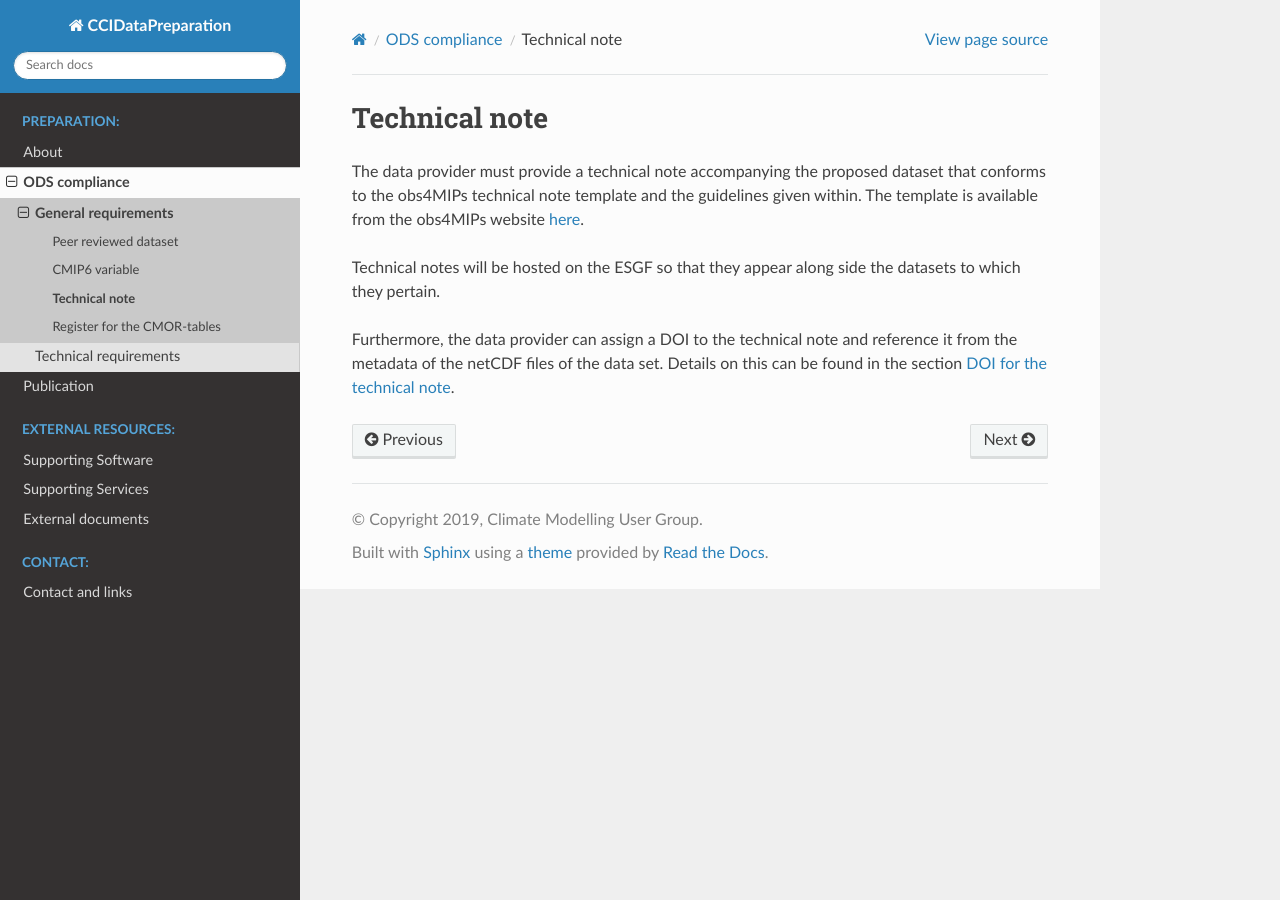
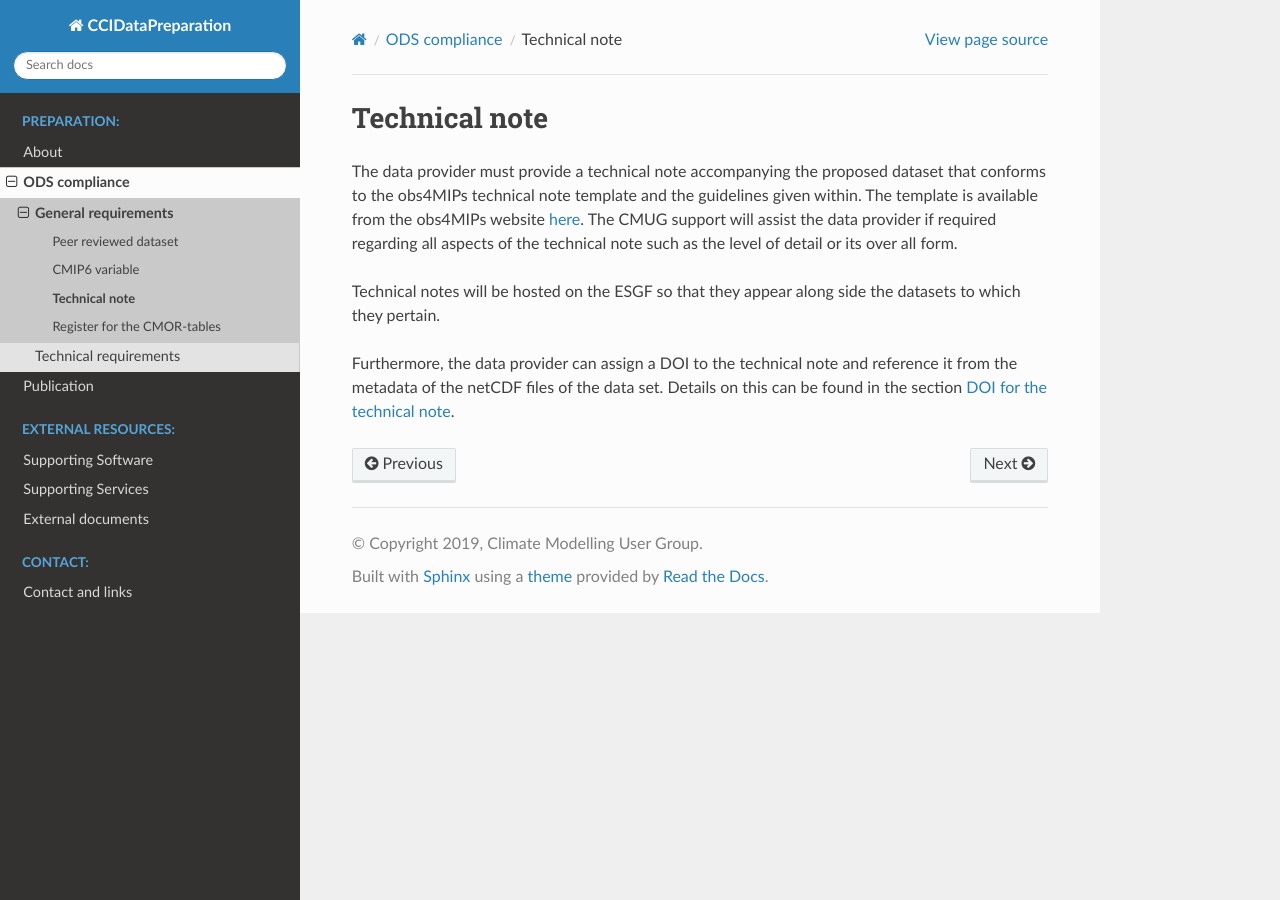
Before and after one commit to bjoernbroetz/ccidatapreparation, a Sphinx documentation site: the page built from docs/source/ods_compliance/general/technical_note.rst, in a window 1280 px wide. Built offline with Sphinx 7.4.7 and the Read the Docs theme 2.0.0, drawn with Linux system fonts in a browser that asks for light colours.

Commit message:
Clarification that CMUG support will help with Tech note.

```diff
--- a/docs/source/ods_compliance/general/technical_note.rst
+++ b/docs/source/ods_compliance/general/technical_note.rst
@@ -2,7 +2,7 @@
 Technical note
 ==============
 
-The data provider must provide a technical note accompanying the proposed dataset that conforms to the obs4MIPs technical note template and the guidelines given within. The template is available from the obs4MIPs website `here <https://esgf-node.llnl.gov/site_media/projects/obs4mips/Obs4MIPs_Technical_Note_Guidance_v3.1.docx>`_.
+The data provider must provide a technical note accompanying the proposed dataset that conforms to the obs4MIPs technical note template and the guidelines given within. The template is available from the obs4MIPs website `here <https://esgf-node.llnl.gov/site_media/projects/obs4mips/Obs4MIPs_Technical_Note_Guidance_v3.1.docx>`_. The CMUG support will assist the data provider if required regarding all aspects of the technical note such as the level of detail or its over all form.
 
 Technical notes will be hosted on the ESGF so that they appear along side the datasets to which they pertain.
 
```
